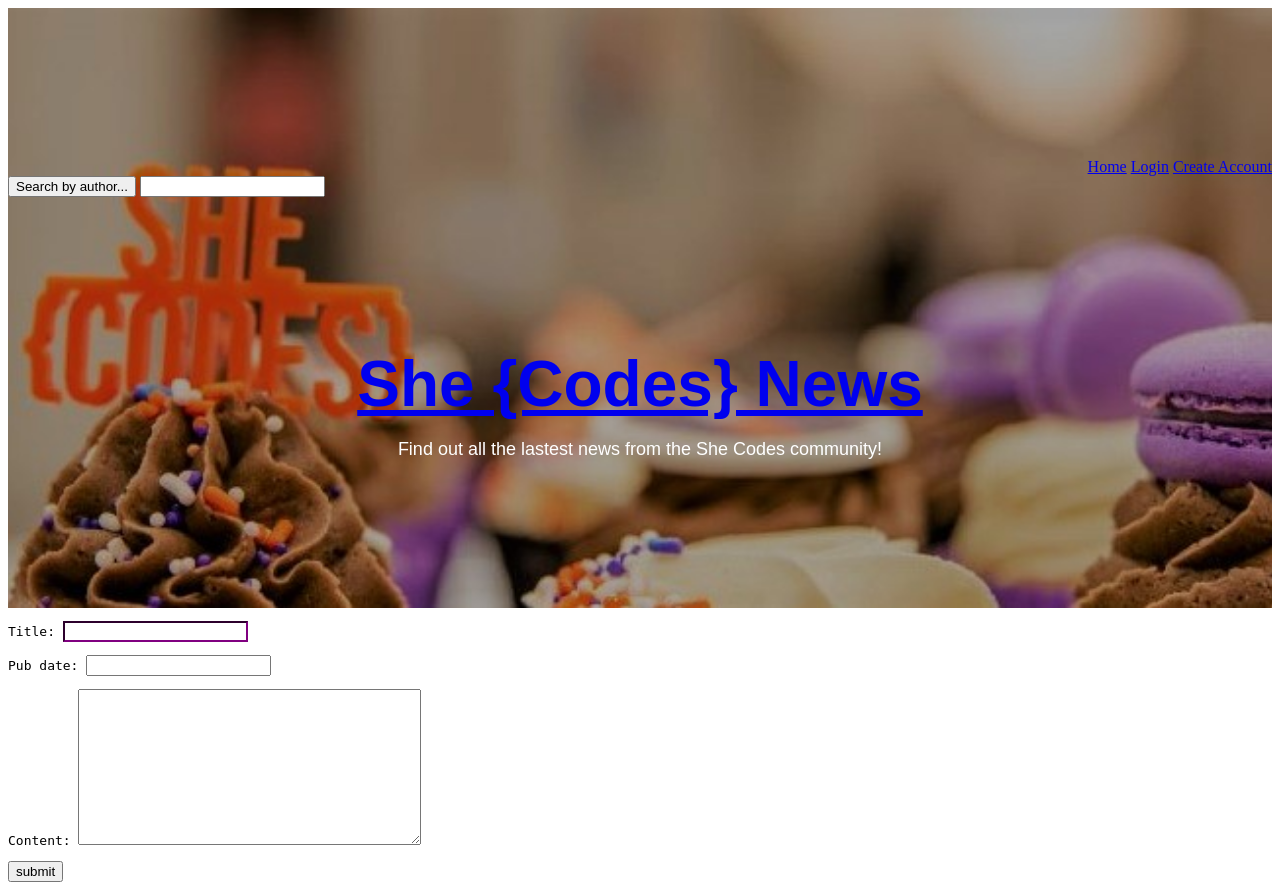
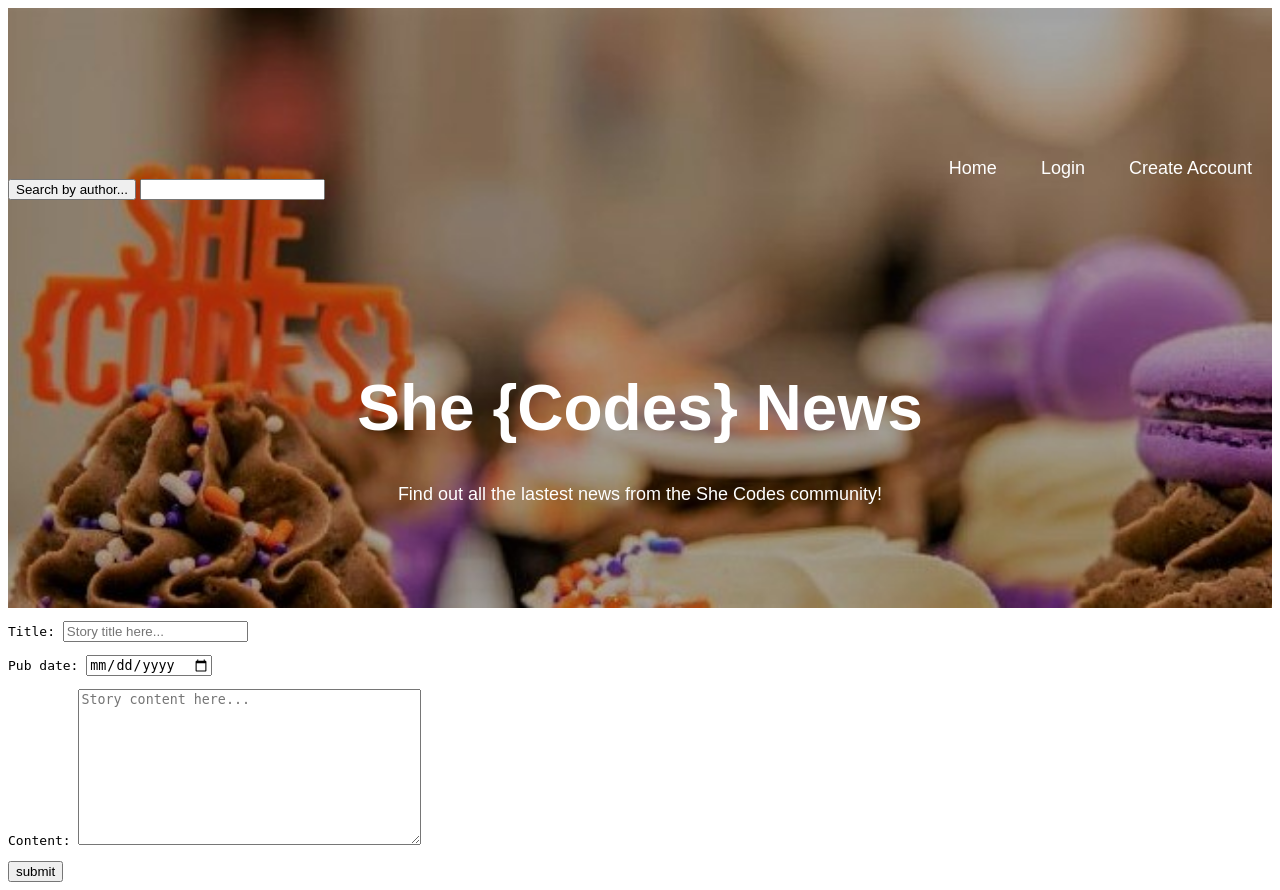
Before and after one commit to LucySargent/she_codes_news, a Django app: page /add-story/ in a window 1280 px wide. Run offline with Django 3.2, Linux system fonts and the light colour scheme; parts of the project's set-up code (start-up, migrations or seed data) failed here and were passed over; some web fonts are replaced.

Commit message:
update form.py

```diff
--- a/she_codes_news/news/forms.py
+++ b/she_codes_news/news/forms.py
@@ -8,7 +8,22 @@
         model = NewsStory
         #list of fields to add to form - basically the fields from the NewStory model
         fields = ['title', 'pub_date', 'content']
-        widgets = {'pub_date': forms.DateInput(format=('%m/%d/%Y'),attrs={'class':'form-control', 'placeholder':'Select a date','type':'date'}),}
-        widgets = {'title': forms.TextInput(attrs={'style': 'border-color: purple;'}),}
+        widgets = {'pub_date': forms.DateInput(format=('%m/%d/%Y'),
+        attrs={'class':'form-control', 'placeholder':'Selecta date','type':'date'
+        }),
+
+        'title': forms.TextInput(attrs={
+                'class': "form-control",
+                'placeholder': 'Story title here...',
+        }),
+
+        'content': forms.Textarea(attrs={
+                'class': "form-control",
+                'placeholder': 'Story content here...'
+                }),
+        }
+
+
+
         # widgets = {'content': forms.TextInput(attrs={'style': 'border-color: purple;'}),}
         # widgets = {'title': forms.TextInput(attrs={'style': 'margin-left: 30px;'}),}
--- a/she_codes_news/static/styles.css
+++ b/she_codes_news/static/styles.css
@@ -1,5 +1,4 @@
 @import url('https://fonts.googleapis.com/css2?family=Montserrat+Subrayada:wght@600&display=swap');
-/* @import url("https://fonts.googleapis.com/css2?family=Poppins:wght@200&display=swap"); */
 
 body {
     background-color: white;
@@ -21,6 +20,7 @@
     height: 500px;
     width: 100%;
     margin-top: 100px;
+    color: white;
 }
 
 #hero_background {
@@ -38,16 +38,19 @@
     /* background-color: #728597; */
     text-align: right;
     margin-top: 50px;
+    color: white;
 }
 
 #hero_child_title {
     /* background-color: #728597; */
     margin-top: 150px;
     text-align: center;
+    color: white;
 }
 #hero_child_subtitle {
     /* background-color: #728597; */
     text-align: center;
+    color: white;
 }
 
 #hero_search {
@@ -79,6 +82,7 @@
     text-decoration: none;
     font-size: 4rem;
     margin: 0;
+    color: white;
 }
 
 h2 {
@@ -105,9 +109,8 @@
 
 nav {
     flex-basis: 20%;
+    color: white;
 }
-
-.links
 
 a {
     margin: 20px;
@@ -151,10 +154,10 @@
     width: 50%;
     height: 250px;
     flex-direction: column;
-    background-color: #b6bfc7;
+    /* background-color: #b6bfc7; */
     text-align: center;
     margin-top: 10px;
-    margin-left: 150px;
+    /* margin-left: 150px; */
     border-radius: 5px;
     font-family: monospace;
     font-size: 15px;
@@ -191,3 +194,7 @@
     font-family: 'Montserrat Subrayada', sans-serif;
     font-size: 30px;
 }
+
+#CreateStory {
+    background-color: #b6bfc7;
+}
--- a/she_codes_news/templates/base.html
+++ b/she_codes_news/templates/base.html
@@ -33,10 +33,10 @@
                 <input class="add_your_class" type="search" name="search">
                 </form>
             </div>
-            <div id='hero_child_title'>
+            <div id="hero_child_title">
                 <a href="{% url 'news:index' %}"><h1>She {Codes} News</h1></a>
             </div>
-            <div id='hero_child_subtitle'>
+            <div id="hero_child_subtitle">
                 <p id="header-text_subtitle">Find out all the lastest news from the She Codes community!</p>
             </div>
         </div>
--- a/she_codes_news/users/templates/users/profile.html
+++ b/she_codes_news/users/templates/users/profile.html
@@ -6,9 +6,4 @@
 <p>Last login: {{ user.last_login }}</p>
 
 <a href="users/userstories/">My stories</a>
-<a href="users/userstories/">My stories</a>
-
-
 {% endblock content %}
-
-<a href="https://www.google.com.au/">GOOGLE</a>
```
Also changed, not shown: she_codes_news/news/static/news/styles.css (+0 -8 lines), she_codes_news/news/templates/createStory.html (+7 -9 lines), 1 other file.
